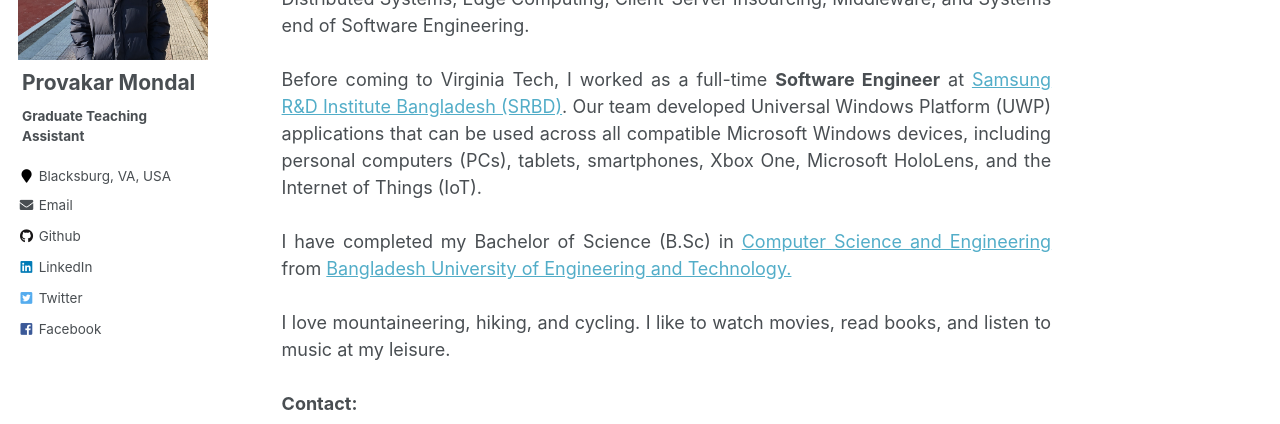
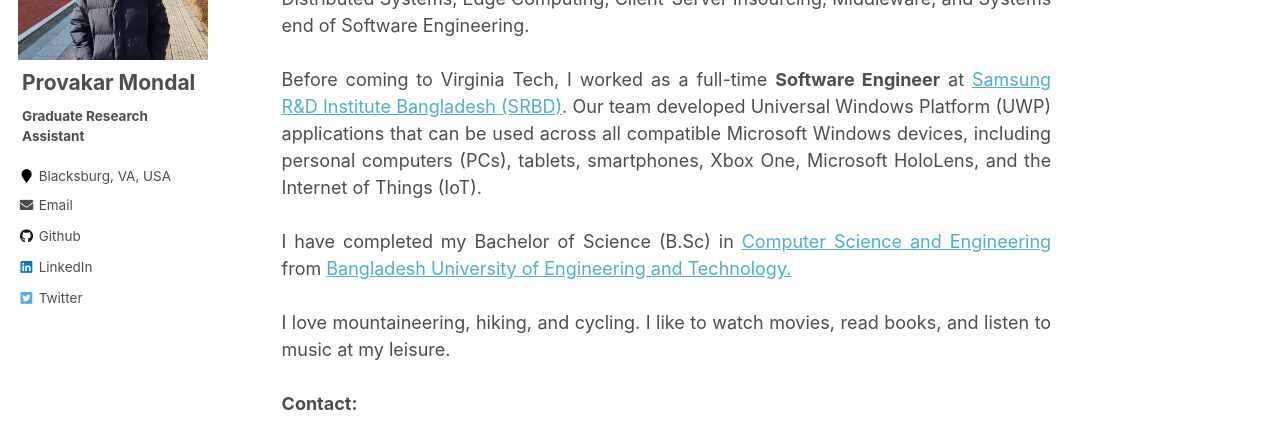
Before and after one commit to surzoprovakar/surzoprovakar.github.io, a Jekyll site: the page built from _pages/about.md, in a window 1280 px wide. Shown: the part 228-652 px from the top of the page. Built offline with Jekyll 4.4.1, drawn with Linux system fonts in a browser that asks for light colours.

Commit message:
Update _config.yml

```diff
--- a/_config.yml
+++ b/_config.yml
@@ -82,12 +82,12 @@ analytics:
 author:
   name             : "Provakar Mondal"
   avatar           : "provakar.jpg"
-  bio              : "<b>Graduate Teaching Assistant</b>"
+  bio              : "<b>Graduate Research Assistant</b>"
   location         : "Blacksburg, VA, USA"
   employer         :
   # pubmed           : "https://www.ncbi.nlm.nih.gov/pubmed/?term=john+snow"
   # googlescholar    : "http://yourfullgooglescholarurl.com"
-  email            : "surzoprovakar@gmail.com"
+  email            : "provakar@vt.edu"
   researchgate     :  # example: "https://www.researchgate.net/profile/yourprofile"
   uri              :
   bitbucket        :
@@ -97,7 +97,7 @@ author:
   github           : "surzoprovakar"
   linkedin         : "provakar-m"
   twitter          : "Provakar034"
-  facebook         : "provakar.raju/"
+  #facebook         : "provakar.raju/"
   foursquare       :
   google_plus      :
   keybase          :
```
